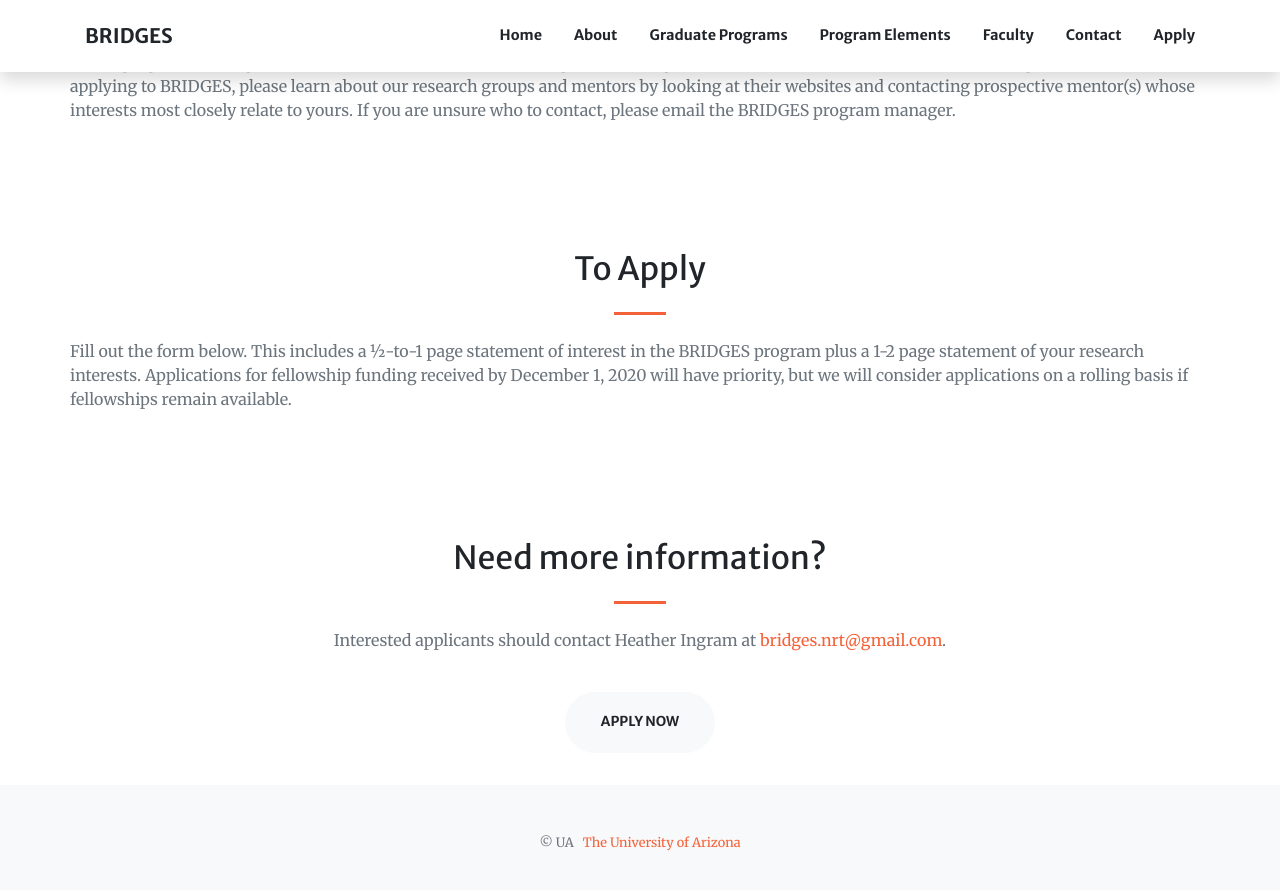
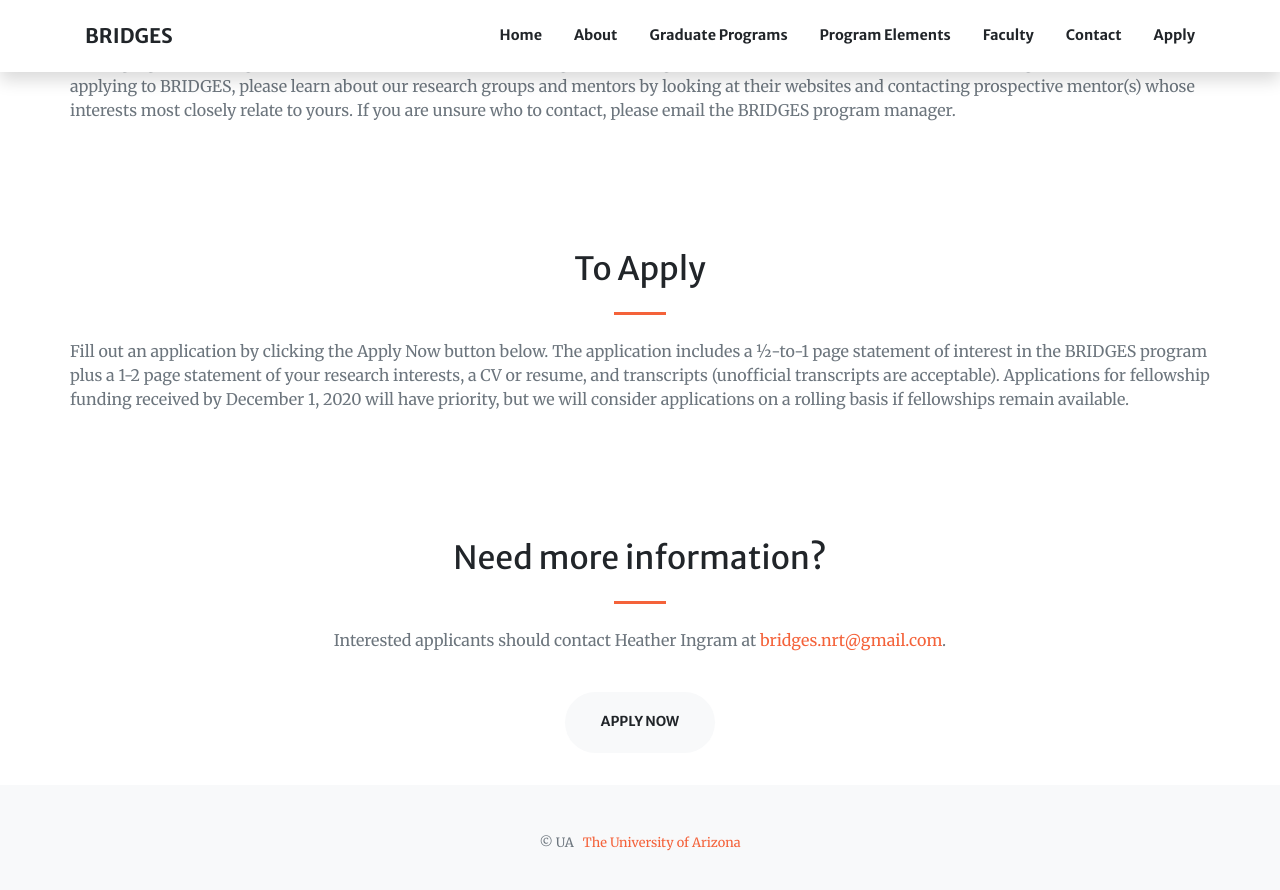
Before and after one commit to ecosystem-genomics/ecosystem-genomics.github.io, a Jekyll site: the page built from how-to-apply.md, in a window 1280 px wide and 900 px high, scrolled down 975 px. Shown: the top 890 px of the window. Built offline with Jekyll 4.4.1, drawn with Linux system fonts in a browser that asks for light colours; nearby versions of some CDN libraries.

Commit message:
Edit how to apply language

```diff
--- a/how-to-apply.md
+++ b/how-to-apply.md
@@ -45,7 +45,7 @@ sections:
 #  background_style: bg-info
 #  text_style: text-left text-white
   text: >+
-   Fill out the form below.  This includes a ½-to-1 page statement of interest in the BRIDGES program plus a 1-2 page statement of your research interests.  Applications for fellowship funding received by December 1, 2020 will have priority, but we will consider applications on a rolling basis if fellowships remain available.
+    Fill out an application by clicking the Apply Now button below. The application includes a ½-to-1 page statement of interest in the BRIDGES program plus a 1-2 page statement of your research interests, a CV or resume, and transcripts (unofficial transcripts are acceptable). Applications for fellowship funding received by December 1, 2020 will have priority, but we will consider applications on a rolling basis if fellowships remain available.
 
 - type: paragraph.html
   section_id: contact info
```
